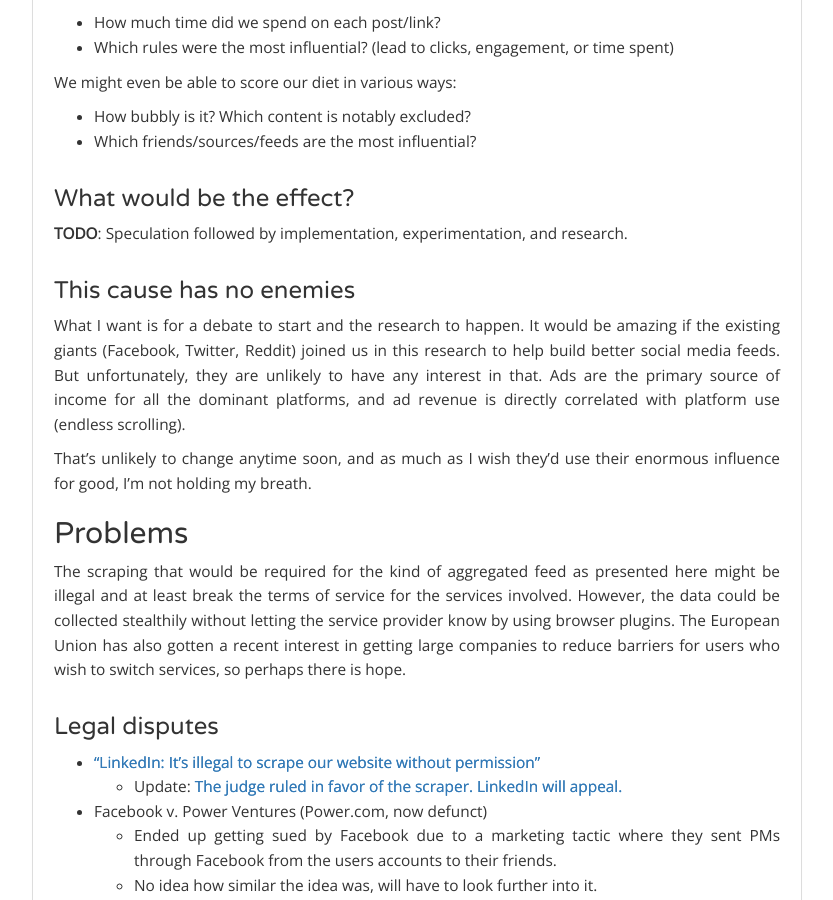
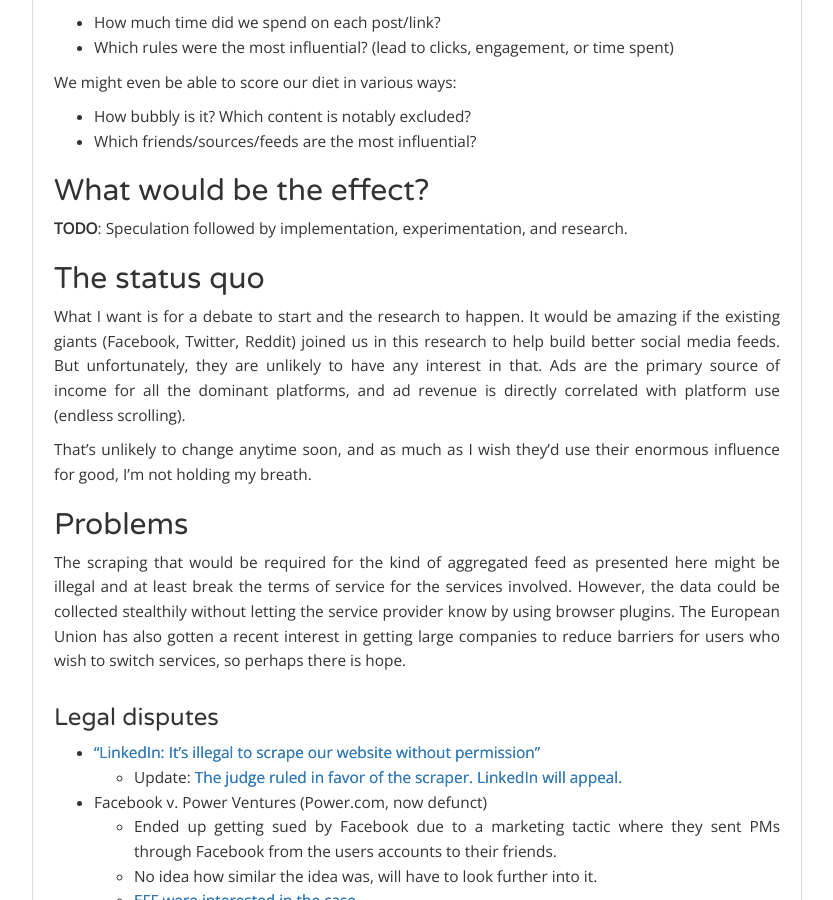
Before and after one commit to ErikBjare/ErikBjare.github.io, a Jekyll site: the page built from _wiki/importance-of-open-recommendation-systems.md, in a window 1280 px wide and 900 px high, scrolled down 2110 px. Shown: the whole window, without its empty margins (223-1056 px from the left). Built offline with Jekyll 4.4.1, drawn with Linux system fonts in a browser that asks for light colours; nearby versions of some CDN libraries; comment, search, counter and statistics services are not loaded; some of the changed text lies outside the part shown.

Commit message:
fixed headings

```diff
--- a/_wiki/importance-of-open-recommendation-systems.md
+++ b/_wiki/importance-of-open-recommendation-systems.md
@@ -96,12 +96,12 @@ We might even be able to score our diet in various ways:
  - Which friends/sources/feeds are the most influential?
 
 
-### What would be the effect?
+## What would be the effect?
 
 **TODO**: Speculation followed by implementation, experimentation, and research.
 
 
-### This cause has no enemies
+## The status quo
 
 What I want is for a debate to start and the research to happen. It would be amazing if the existing giants (Facebook, Twitter, Reddit) joined us in this research to help build better social media feeds. But unfortunately, they are unlikely to have any interest in that. Ads are the primary source of income for all the dominant platforms, and ad revenue is directly correlated with platform use (endless scrolling).
 
```
